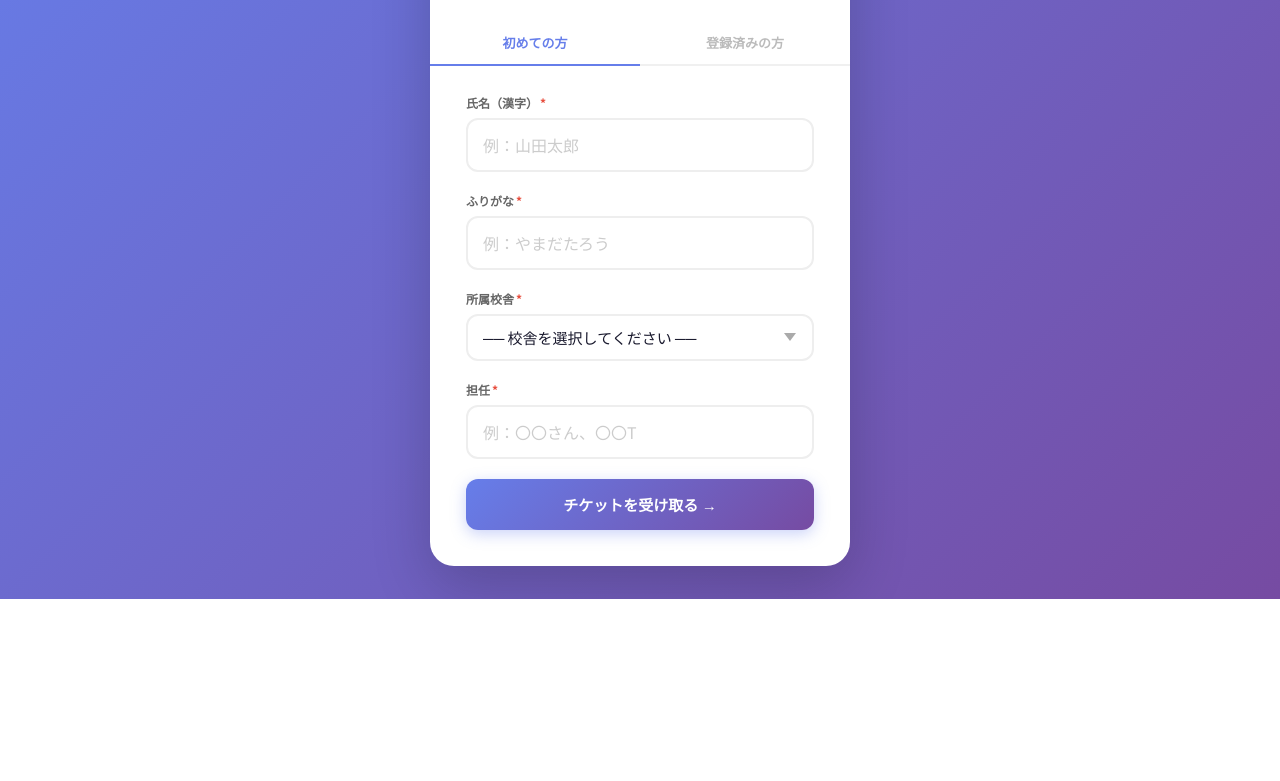
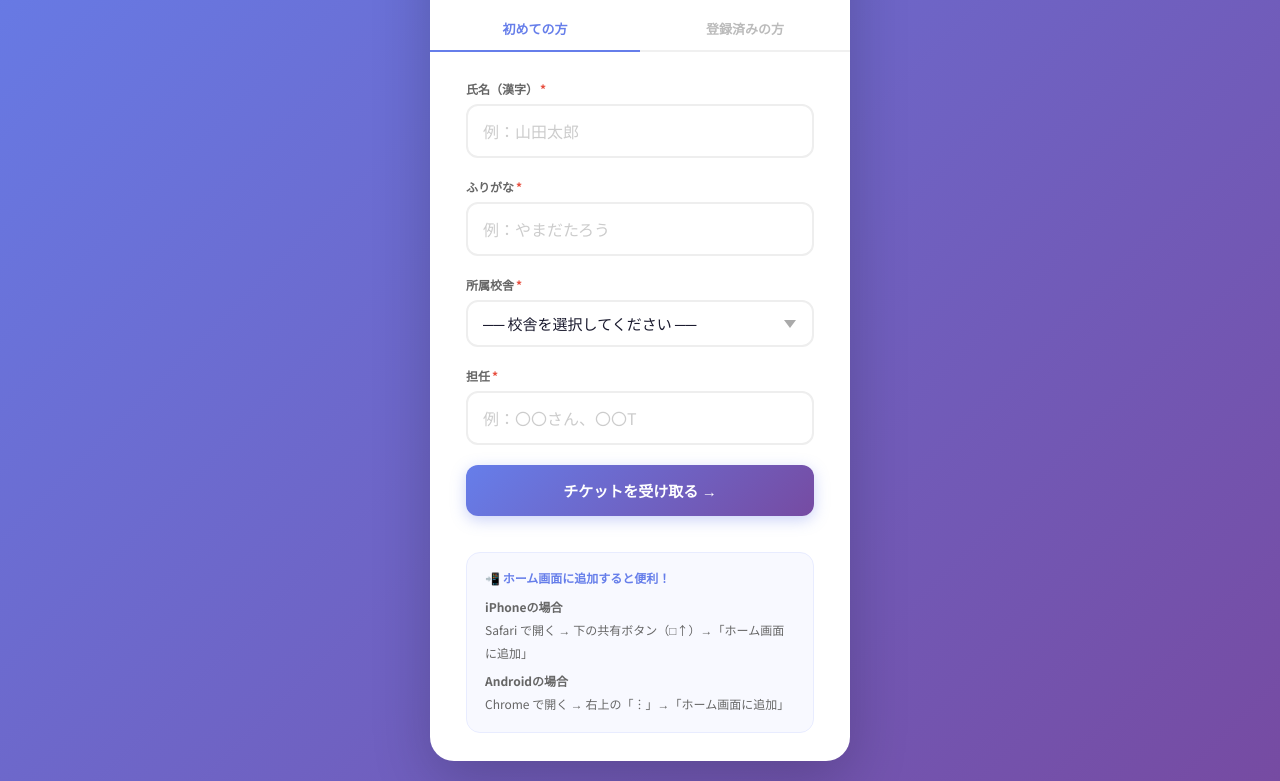
Before and after one commit to berserk0601kaito-jpg/event-admin, a website: page index.html in a window 1280 px wide. Shown: the part 201-982 px from the top of the page. Before the commit the page ends 800 px from the top, so only its background shows below. Drawn offline with Linux system fonts and the light colour scheme.

Commit message:
Add home screen installation guide to registration page

```diff
--- a/index.html
+++ b/index.html
@@ -212,6 +212,17 @@
       </div>
       <button class="btn btn-secondary" id="findBtn">チケットを表示する →</button>
     </div>
+
+    <!-- ホーム画面追加の説明 -->
+    <div style="margin: 0 36px 28px; background: #f8f9ff; border-radius: 14px; padding: 16px 18px; border: 1px solid #e8ecff;">
+      <p style="font-size: 12px; font-weight: 700; color: #667eea; margin-bottom: 10px;">📲 ホーム画面に追加すると便利！</p>
+      <div style="font-size: 12px; color: #666; line-height: 1.9;">
+        <div style="margin-bottom: 6px;"><strong>iPhoneの場合</strong><br>
+          Safari で開く → 下の共有ボタン（□↑）→「ホーム画面に追加」</div>
+        <div><strong>Androidの場合</strong><br>
+          Chrome で開く → 右上の「︙」→「ホーム画面に追加」</div>
+      </div>
+    </div>
   </div>
 
   <script>
```
